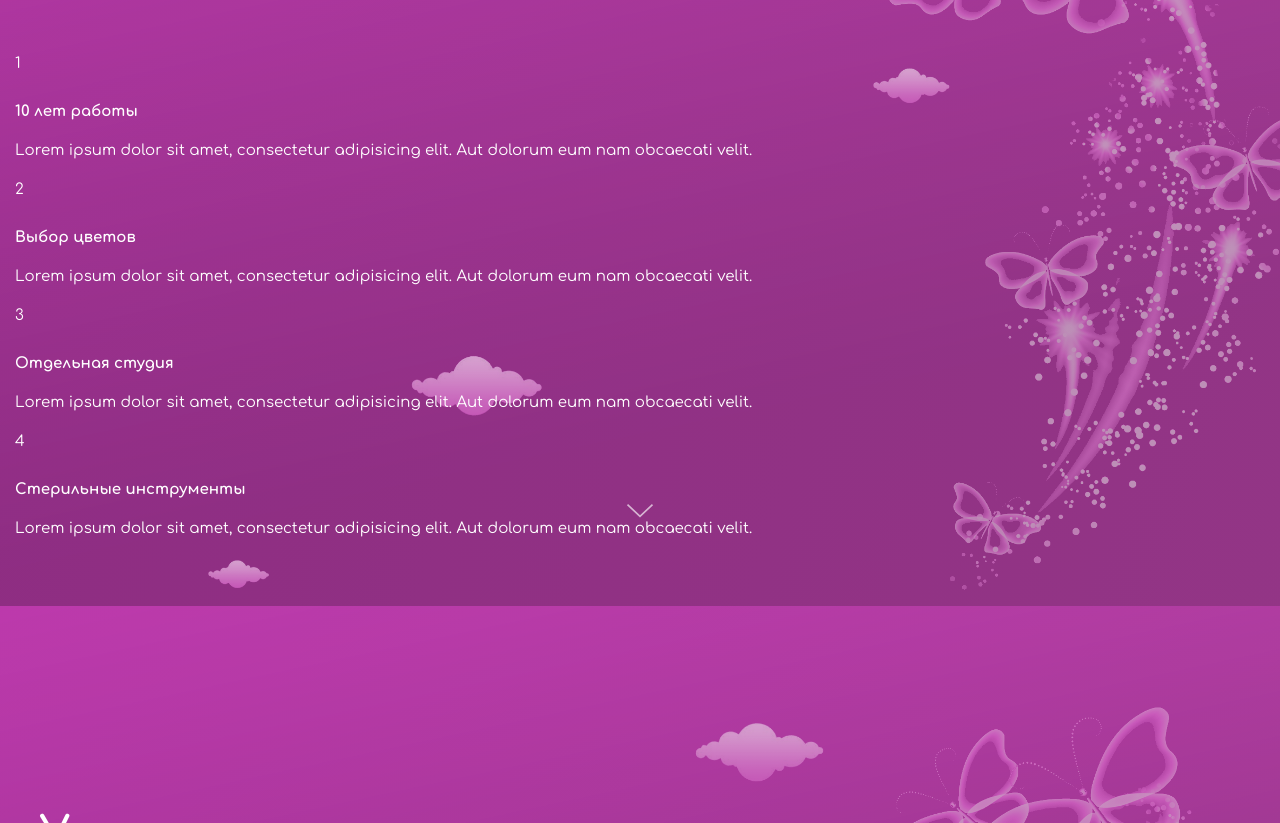
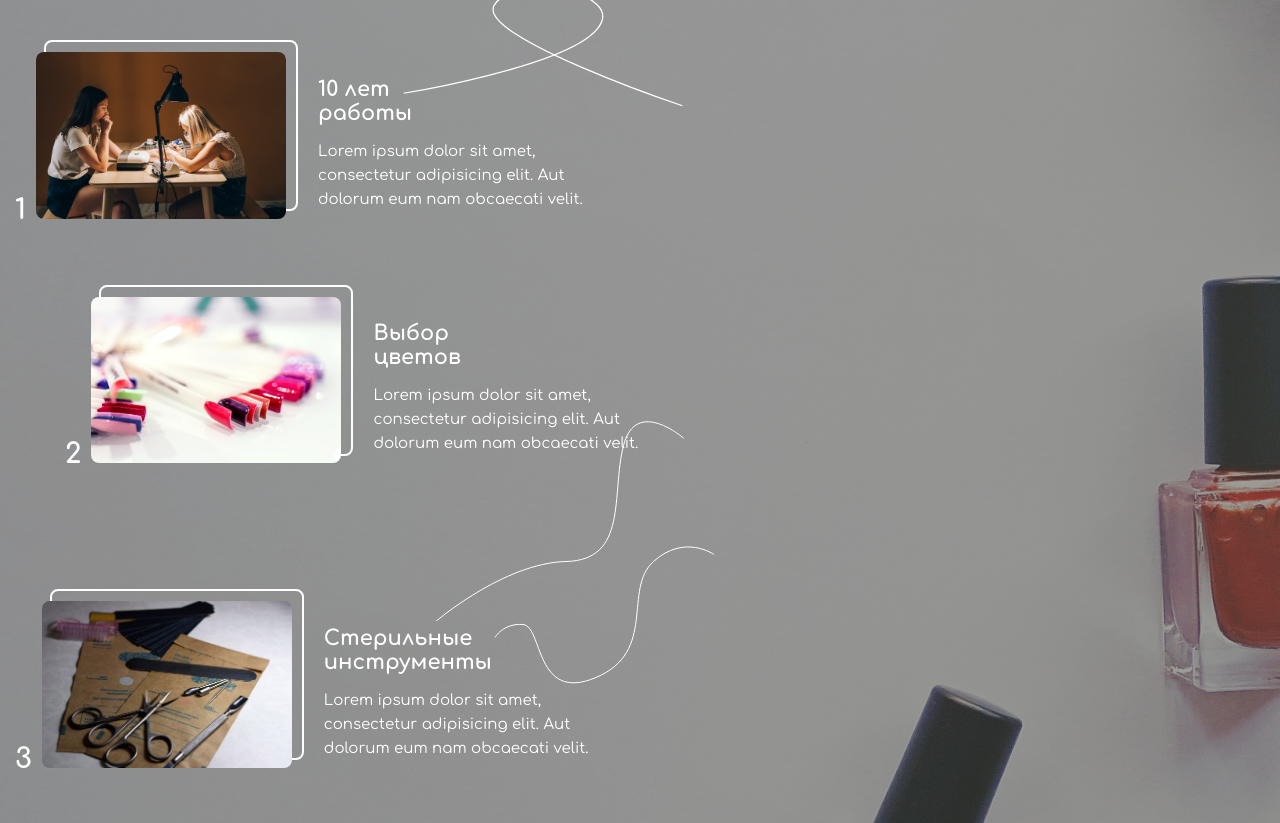
Before and after one commit to MitPalVach/daria-nails, a website: page app/index.html in a window 1280 px wide. Shown: the part 1977-2800 px from the top of the page. Drawn offline with nearby package versions, Linux system fonts and the light colour scheme; files that its build step writes are made by us from their sources.

Commit message:
third page done

```diff
--- a/app/index.html
+++ b/app/index.html
@@ -145,10 +145,10 @@
             <h3 class="title">Преимущества</h3>
             <div class="benefits__items">
 
-                <div class="benefits__item">
+                <div class="benefits__item benefits__item-1">
                     <div class="benefits__num">1</div>
                     <div class="benefits__img">
-                        <img src="" alt="">
+                        <img class="benefits__img-picture" src="images/work.jpg" alt="">
                     </div>
                     <div class="benefits__info">
                         <h4 class="benefits__info-title">10 лет работы</h4>
@@ -161,7 +161,7 @@
                 <div class="benefits__item">
                     <div class="benefits__num">2</div>
                     <div class="benefits__img">
-                        <img src="" alt="">
+                        <img class="benefits__img-picture" src="images/colors.jpg" alt="">
                     </div>
                     <div class="benefits__info">
                         <h4 class="benefits__info-title">Выбор цветов</h4>
@@ -171,13 +171,13 @@
                     </div>
                 </div>
 
-                <div class="benefits__item">
+                <div class="benefits__item benefits__item-3">
                     <div class="benefits__num">3</div>
                     <div class="benefits__img">
-                        <img src="" alt="">
+                        <img class="benefits__img-picture" src="images/instruments.jpg" alt="">
                     </div>
                     <div class="benefits__info">
-                        <h4 class="benefits__info-title">Отдельная студия</h4>
+                        <h4 class="benefits__info-title">Стерильные инструменты</h4>
                         <p class="benefits__info-text">Lorem ipsum dolor sit amet, consectetur adipisicing elit. Aut
                             dolorum
                             eum nam obcaecati velit.</p>
@@ -187,10 +187,10 @@
                 <div class="benefits__item">
                     <div class="benefits__num">4</div>
                     <div class="benefits__img">
-                        <img src="" alt="">
+                        <img class="benefits__img-picture" src="images/salon.jpg" alt="">
                     </div>
                     <div class="benefits__info">
-                        <h4 class="benefits__info-title">Стерильные инструменты</h4>
+                        <h4 class="benefits__info-title">Отдельная студия</h4>
                         <p class="benefits__info-text">Lorem ipsum dolor sit amet, consectetur adipisicing elit. Aut
                             dolorum
                             eum nam obcaecati velit.</p>
--- a/app/js/main.js
+++ b/app/js/main.js
@@ -3,6 +3,10 @@ $(function () {
         prevArrow: '<button class="slider-btn slider-btn__left"><svg width="10" height="18" viewBox="0 0 10 18" fill="none" xmlns="http://www.w3.org/2000/svg"><path d="M9.21839 1L1 9L9.21839 17"/></svg></button>',
         nextArrow: '<button class="slider-btn slider-btn__right"><svg width="10" height="18" viewBox="0 0 10 18" fill="none" xmlns="http://www.w3.org/2000/svg"><path d="M0.78161 17L9 9L0.78161 1"/></svg></button>',
         autoplay: true,
+        fade: true,
+        pauseOnHover:false,
+        pauseOnFocus:false,
         autoplaySpeed: 2500
+
     });
 });
--- a/app/scss/_global.scss
+++ b/app/scss/_global.scss
@@ -37,7 +37,7 @@ body {
 }
 
 .page-section {
-  background: url("../images/back.png") no-repeat top center;
+  background: url("../images/bg.jpg") no-repeat top center;
   background-size: cover;
   position: relative;
 
@@ -49,7 +49,7 @@ body {
     bottom: 0;
     position: absolute;
     background: linear-gradient(107.54deg, rgba(23, 26, 28, 0.72) 0%, #5E5E57 100%);
-    opacity: 0.15;
+    opacity: 0.6;
   }
 
   &__wrapper {
--- a/app/scss/style.scss
+++ b/app/scss/style.scss
@@ -31,7 +31,7 @@
     background-color: transparent;
     padding: 6px 28px;
     border: 1px solid #ffffff;
-    border-radius: 8px;
+    border-radius: 6px;
     margin-right: 8px;
     text-transform: uppercase;
     cursor: pointer;
@@ -148,18 +148,37 @@
   }
 
   &__slider-text {
-    width: 300px;
+    width: 320px;
     position: absolute;
     text-align: right;
-    font-size: 24px;
+    font-size: 28px;
     line-height: 28px;
     bottom: 30px;
     left: -260px;
     z-index: 5;
+    @extend %comfb;
   }
 
   &__slider {
     max-width: 700px;
+
+    &::before {
+      content: '';
+      border-radius: 12px;
+      position: absolute;
+      width: 700px;
+      height: 467px;
+      border: 3px solid #ffffff;
+      top: -15px;
+      right: -20px;
+    }
+
+    &-img {
+      border-radius: 12px;
+      background-repeat: no-repeat;
+      background-size: cover;
+
+    }
   }
 }
 
@@ -172,23 +191,119 @@
   bottom: -48px;
   right: 0;
   z-index: 5;
-  svg{
+  border-radius: 8px;
+
+  svg {
     stroke: #000000;
   }
+
   &__left {
     right: 64px;
   }
 }
 
+//                 Third page
 
+.benefits {
+  &__items {
+    display: flex;
+    flex-wrap: wrap;
+  }
 
+  &__item {
+    margin-bottom: 100px;
+    display: flex;
+    align-items: flex-end;
 
+    &:nth-child(even) {
+      margin-left: 50px;
+      transform: translateY(-30px);
+    }
+  }
 
+  &__item-1,
+  &__item-3 {
+    position: relative;
+    &::before,
+    &::after{
+      content: '';
+      position: absolute;
+      background-repeat: no-repeat;
+    }
+  }
 
+  &__item-1 {
+    &::before {
+      height: 120px;
+      width: 290px;
+      background-image: url('../images/line-1.svg');
+      right: -70px;
+      bottom: 120px;
+    }
+  }
 
+  &__item-3 {
+    &::before {
+      width: 260px;
+      height: 200px;
+      background-image: url("../images/line-2.svg");
+      right: -70px;
+      bottom: 155px;
+    }
+    &::after {
+      width: 230px;
+      height: 160px;
+      background-image: url("../images/line-3.svg");
+      right: -100px;
+      bottom: 70px;
+    }
+  }
 
+  &__num {
+    font-size: 28px;
+    line-height: 34px;
+    @extend %comfb;
+    margin-right: 10px;
+  }
 
+  &__img {
+    position: relative;
+    margin-right: 32px;
 
+    &-picture {
+      width: 250px;
+      border-radius: 8px;
+    }
+
+    &::before {
+      content: '';
+      position: absolute;
+      width: 250px;
+      height: 167px;
+      border: 2px solid #ffffff;
+      border-radius: 8px;
+      right: -12px;
+      top: -12px;
+      z-index: -1;
+    }
+  }
+
+  &__info {
+    width: 300px;
+  }
+
+  &__info-title {
+    width: 130px;
+    font-size: 21px;
+    line-height: 24px;
+    @extend %comfb;
+    margin-bottom: 10px;
+  }
+
+  &__info-text {
+
+  }
+}
 
 
 @import "media";
```
Also changed, not shown: app/css/style.min.css, app/images/bg.jpg (added), app/images/line-1.svg (added), app/images/line-2.svg (added), app/images/line-3.svg (added), app/images/salon.jpg (added), app/js/main.min.js.
